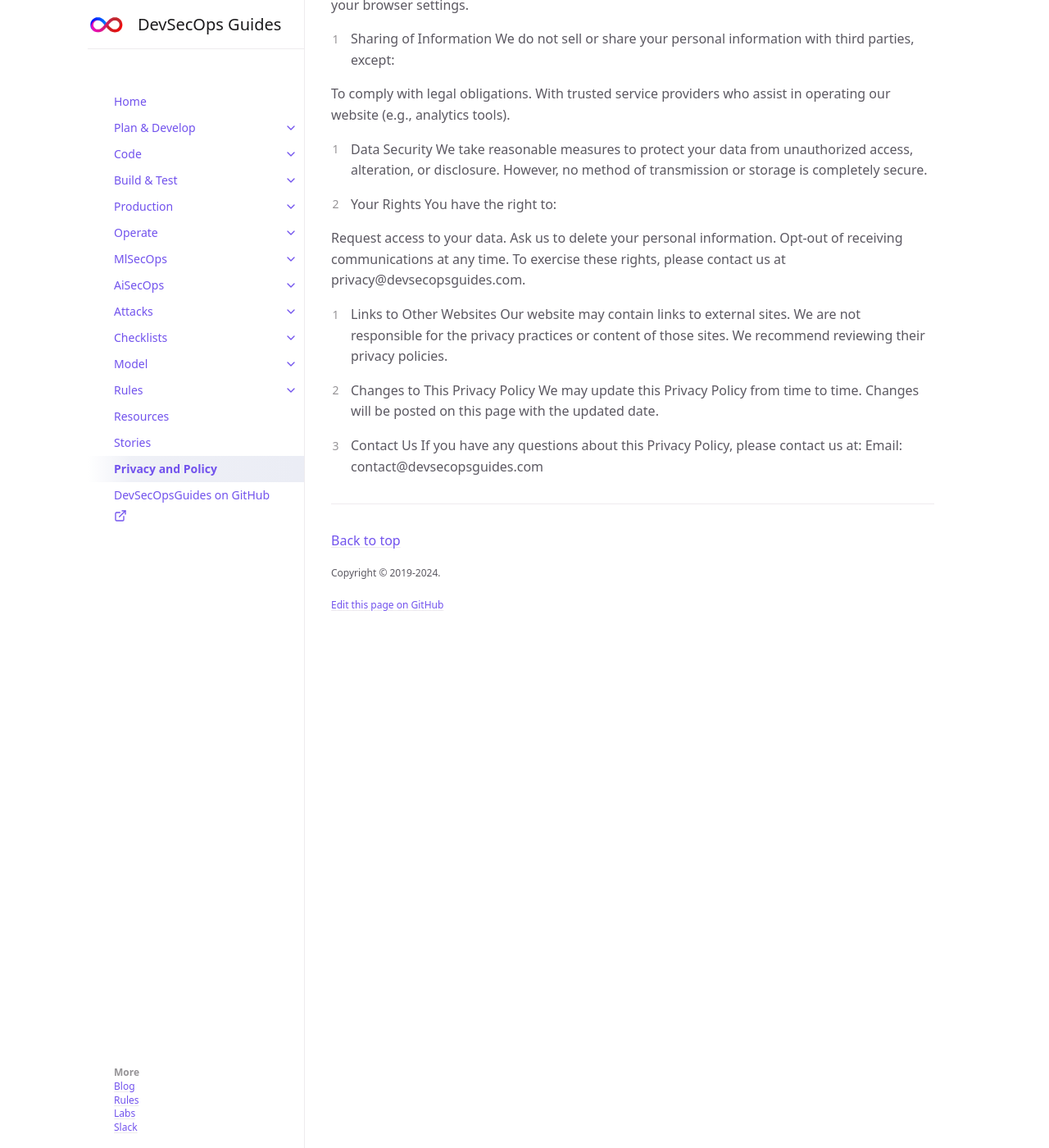
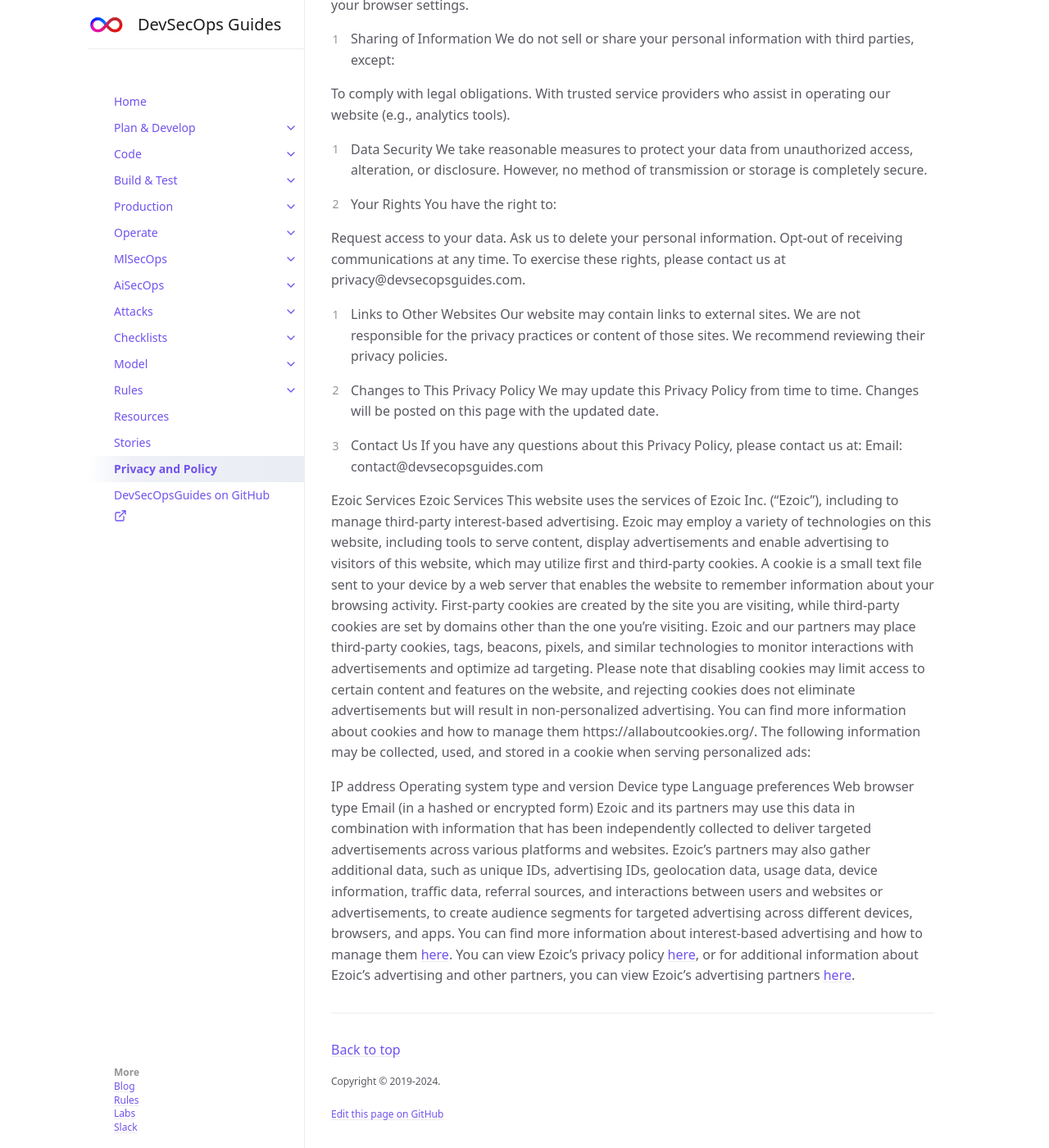
Before and after one commit to devsecopsguides/devsecopsguides.github.io, a Jekyll site: the page built from docs/privacy-policy/privacy-policy.md, in a window 1280 px wide and 1400 px high, scrolled down 492 px. Shown: the whole window at 82% size. Built offline with Jekyll 4.4.1, drawn with Linux system fonts in a browser that asks for light colours; before the commit the page ends 1271 px from its top, so only the background shows below that.

Commit message:
Update privacy-policy.md

```diff
--- a/docs/privacy-policy/privacy-policy.md
+++ b/docs/privacy-policy/privacy-policy.md
@@ -55,3 +55,18 @@ We may update this Privacy Policy from time to time. Changes will be posted on t
 9. Contact Us
 If you have any questions about this Privacy Policy, please contact us at:
 Email: contact@devsecopsguides.com
+
+Ezoic Services
+Ezoic Services
+This website uses the services of Ezoic Inc. (“Ezoic”), including to manage third-party interest-based advertising. Ezoic may employ a variety of technologies on this website, including tools to serve content, display advertisements and enable advertising to visitors of this website, which may utilize first and third-party cookies.
+A cookie is a small text file sent to your device by a web server that enables the website to remember information about your browsing activity. First-party cookies are created by the site you are visiting, while third-party cookies are set by domains other than the one you're visiting. Ezoic and our partners may place third-party cookies, tags, beacons, pixels, and similar technologies to monitor interactions with advertisements and optimize ad targeting. Please note that disabling cookies may limit access to certain content and features on the website, and rejecting cookies does not eliminate advertisements but will result in non-personalized advertising. You can find more information about cookies and how to manage them https://allaboutcookies.org/.
+The following information may be collected, used, and stored in a cookie when serving personalized ads:
+
+IP address
+Operating system type and version
+Device type
+Language preferences
+Web browser type
+Email (in a hashed or encrypted form)
+Ezoic and its partners may use this data in combination with information that has been independently collected to deliver targeted advertisements across various platforms and websites. Ezoic’s partners may also gather additional data, such as unique IDs, advertising IDs, geolocation data, usage data, device information, traffic data, referral sources, and interactions between users and websites or advertisements, to create audience segments for targeted advertising across different devices, browsers, and apps. You can find more information about interest-based advertising and how to manage them [here](https://youradchoices.com/).
+You can view Ezoic’s privacy policy [here](https://ezoic.com/privacy/), or for additional information about Ezoic’s advertising and other partners, you can view Ezoic’s advertising partners [here](https://www.ezoic.com/privacy-policy/advertising-partners/).
```
